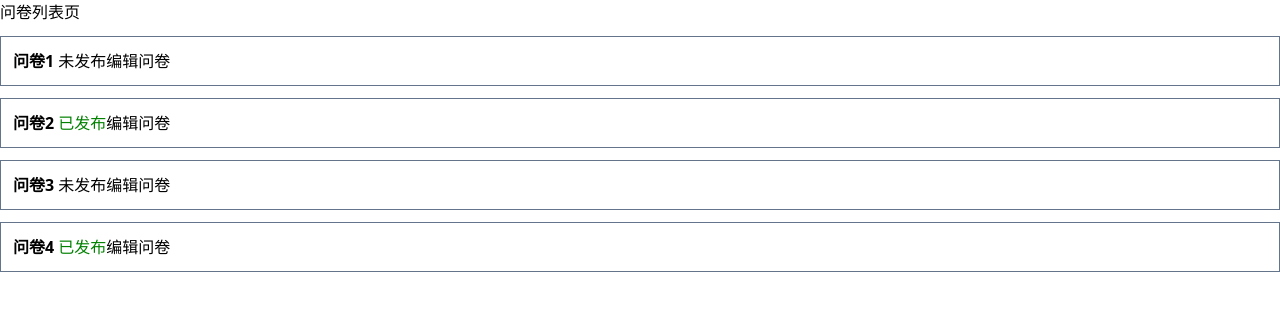
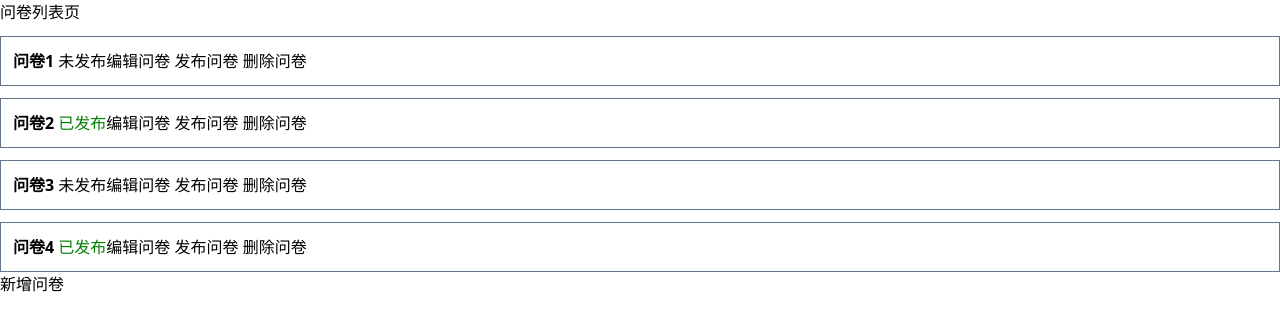
Before and after one commit to h4n-Rick/learn-react, a React (Vite) app: page / in a window 1280 px wide. Shown: the top 330 px of the page. Built offline with nearby package versions, Linux system fonts and the light colour scheme.

Commit message:
feat: questionList => add publish del #demo

```diff
--- a/src/List1.tsx
+++ b/src/List1.tsx
@@ -1,16 +1,44 @@
-import type { FC } from "react";
+import { type FC, useState } from "react";
+import QuestionCard from "./QuestionCard";
 
 const List1: FC = () => {
 	// 列表页
-	const questionList = [
+	const [questionList, setQuestionList] = useState([
 		{ id: "q1", title: "问卷1", isPublished: false },
 		{ id: "q2", title: "问卷2", isPublished: true },
 		{ id: "q3", title: "问卷3", isPublished: false },
 		{ id: "q4", title: "问卷4", isPublished: true },
-	];
+	]);
 
-	function edit(id: string) {
+	function add() {
+		const r = Math.random().toString().slice(-3);
+		setQuestionList([
+			...questionList,
+			{
+				id: `q${r}`,
+				title: `问卷${r}`,
+				isPublished: false,
+			},
+		]);
+	}
+
+	function editQuestion(id: string) {
 		console.log(`edit ${id}`);
+	}
+
+	function deleteQuestion(id: string) {
+		setQuestionList(questionList.filter((q) => q.id !== id));
+	}
+
+	function publishQuestion(id: string) {
+		setQuestionList(
+			questionList.map((q) => {
+				if (q.id === id) {
+					q.isPublished = true;
+				}
+				return q;
+			}),
+		);
 	}
 
 	return (
@@ -20,29 +48,22 @@ const List1: FC = () => {
 				{questionList.map((question) => {
 					const { id, title, isPublished } = question;
 					return (
-						<div
+						<QuestionCard
 							key={id}
-							className="mt-3 border border-slate-500 p-3"
-						>
-							<strong>{title}</strong>
-							&nbsp;
-							{isPublished ? (
-								<span style={{ color: "green" }}>已发布</span>
-							) : (
-								<span>未发布</span>
-							)}
-							<button
-								type="button"
-								onClick={() => {
-									edit(id);
-								}}
-							>
-								编辑问卷
-							</button>
-						</div>
+							id={id}
+							title={title}
+							isPublished={isPublished}
+							editQuestion={editQuestion}
+							deleteQuestion={deleteQuestion}
+							publishQuestion={publishQuestion}
+						/>
 					);
 				})}
 			</div>
+			<button type="button" onClick={add}>
+				{" "}
+				新增问卷{" "}
+			</button>
 		</div>
 	);
 };
--- /dev/null
+++ b/src/QuestionCard.tsx
@@ -0,0 +1,73 @@
+import type { FC } from "react";
+
+type PropsType = {
+	id: string;
+	title: string;
+	isPublished: boolean;
+	deleteQuestion?: (id: string) => void;
+	editQuestion?: (id: string) => void;
+	publishQuestion?: (id: string) => void;
+};
+
+const QuestionCard: FC<PropsType> = (props) => {
+	const {
+		id,
+		title,
+		isPublished,
+		deleteQuestion,
+		editQuestion,
+		publishQuestion,
+	} = props;
+
+	function edit(id: string) {
+		editQuestion?.(id);
+	}
+
+	function del(id: string) {
+		deleteQuestion?.(id);
+	}
+
+	function publish(id: string) {
+		publishQuestion?.(id);
+	}
+
+	return (
+		<div key={id} className="mt-3 border border-slate-500 p-3">
+			<strong>{title}</strong>
+			&nbsp;
+			{isPublished ? (
+				<span style={{ color: "green" }}>已发布</span>
+			) : (
+				<span>未发布</span>
+			)}
+			<button
+				type="button"
+				onClick={() => {
+					edit(id);
+				}}
+			>
+				编辑问卷
+			</button>
+			&nbsp;
+			<button
+				type="button"
+				onClick={() => {
+					publish(id);
+				}}
+			>
+				发布问卷
+			</button>
+			&nbsp;
+			<button
+				type="button"
+				onClick={() => {
+					del(id);
+				}}
+			>
+				删除问卷
+			</button>
+		</div>
+	);
+};
+
+export default QuestionCard;
```
